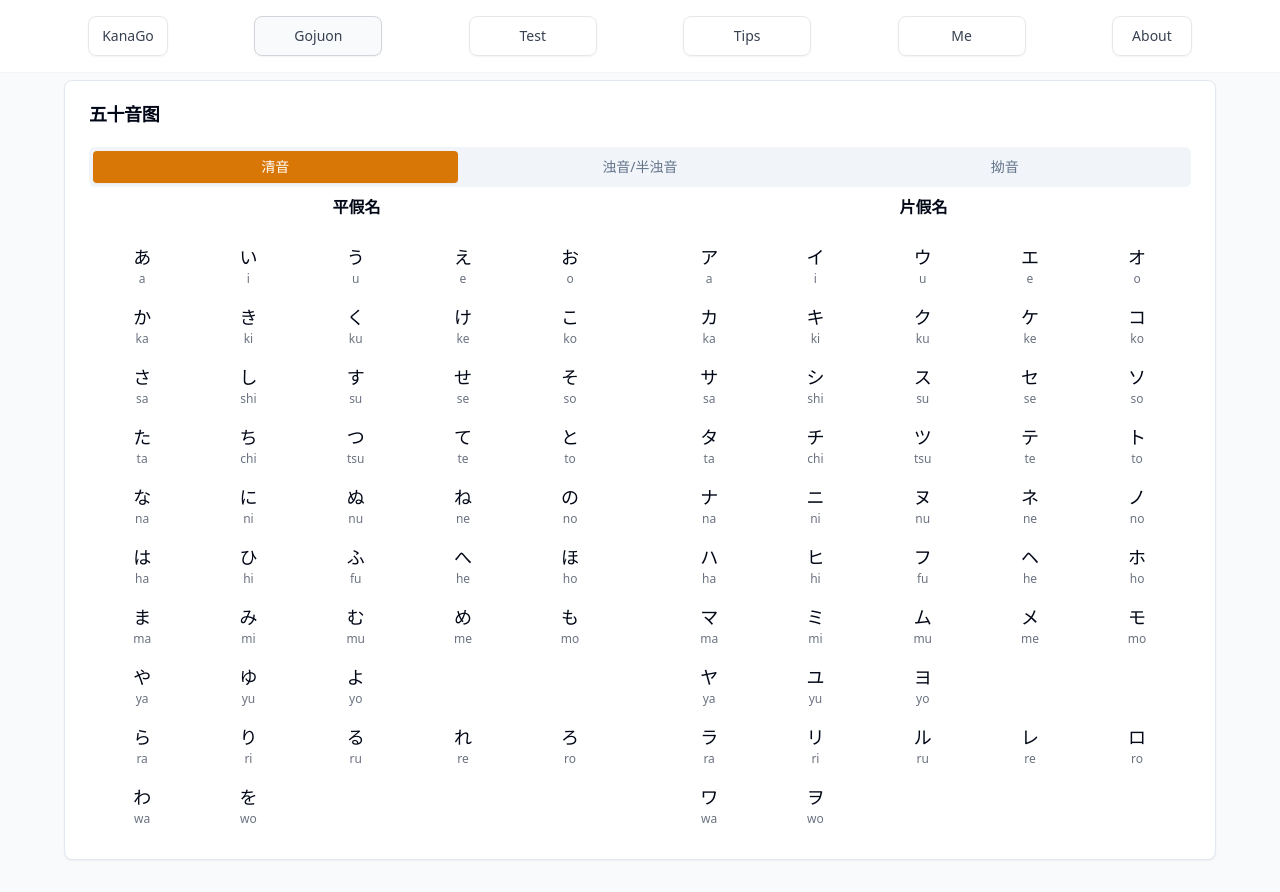
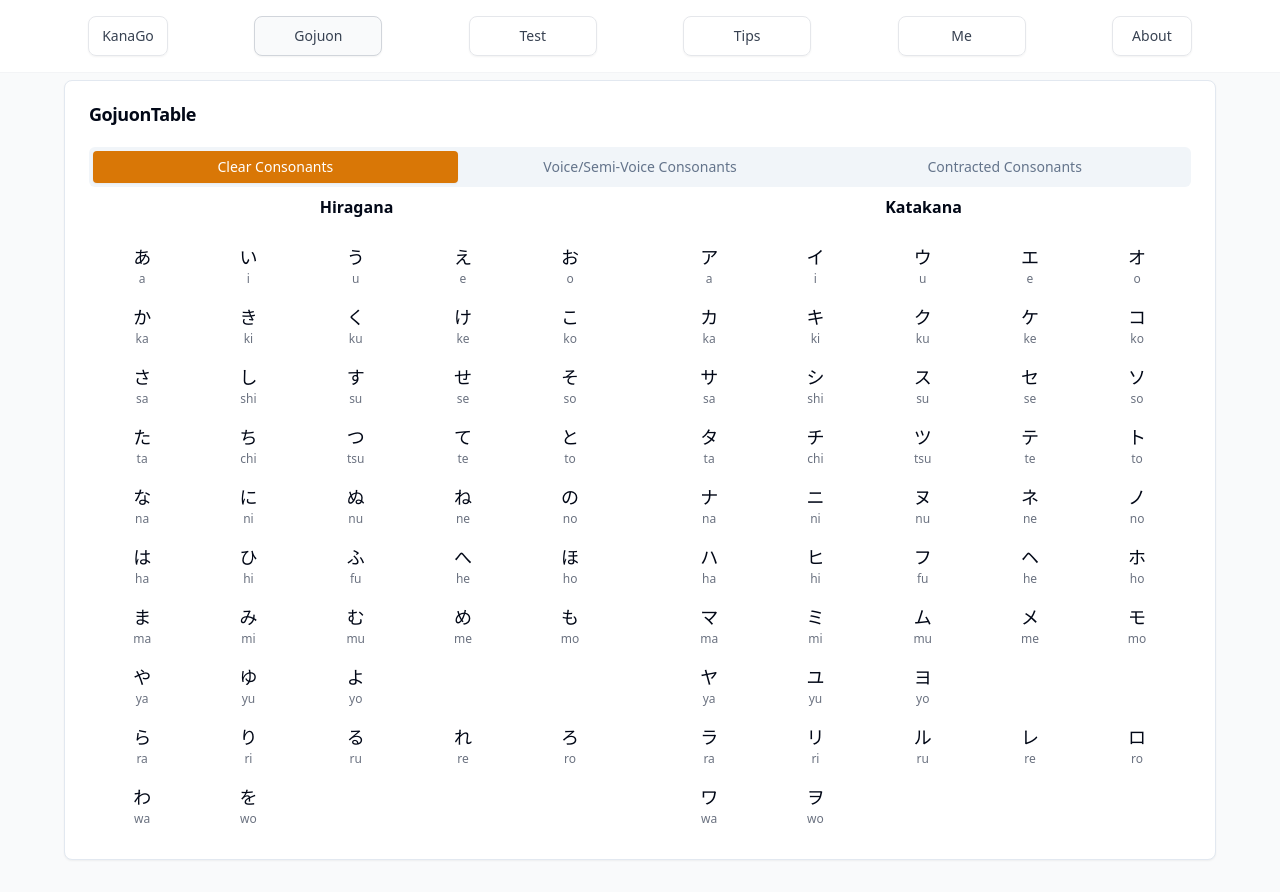
Before and after one commit to Jeremyymxiao/kana-learning, a Next.js app: page / in a window 1280 px wide. Built offline with nearby package versions, Linux system fonts and the light colour scheme.

Commit message:
change chinese to English

```diff
--- a/src/components/japanese/gojuon-table.tsx
+++ b/src/components/japanese/gojuon-table.tsx
@@ -17,7 +17,7 @@ export function GojuonTable() {
   return (
     <Card>
       <CardHeader>
-        <CardTitle>五十音图</CardTitle>
+        <CardTitle>GojuonTable</CardTitle>
       </CardHeader>
       <CardContent>
         <Tabs defaultValue="seion" className="w-full">
@@ -26,19 +26,19 @@ export function GojuonTable() {
               value="seion"
               className="data-[state=active]:bg-amber-600 data-[state=active]:text-white"
             >
-              清音
+              Clear Consonants
             </TabsTrigger>
             <TabsTrigger
               value="dakuon"
               className="data-[state=active]:bg-amber-600 data-[state=active]:text-white"
             >
-              浊音/半浊音
+              Voice/Semi-Voice Consonants
             </TabsTrigger>
             <TabsTrigger
               value="youon"
               className="data-[state=active]:bg-amber-600 data-[state=active]:text-white"
             >
-              拗音
+              Contracted Consonants
             </TabsTrigger>
           </TabsList>
 
@@ -47,7 +47,7 @@ export function GojuonTable() {
             <div className="grid grid-cols-2 gap-8">
               {/* 平假名部分 */}
               <div>
-                <h3 className="text-center mb-4 font-bold">平假名</h3>
+                <h3 className="text-center mb-4 font-bold">Hiragana</h3>
                 <table className="w-full text-center">
                   <tbody>
                     {/* 元音行 */}
@@ -92,7 +92,7 @@ export function GojuonTable() {
 
               {/* 片假名部分 */}
               <div>
-                <h3 className="text-center mb-4 font-bold">片假名</h3>
+                <h3 className="text-center mb-4 font-bold">Katakana</h3>
                 <table className="w-full text-center">
                   <tbody>
                     {/* 元音行 */}
@@ -141,7 +141,7 @@ export function GojuonTable() {
             <div className="grid grid-cols-2 gap-8">
               {/* 平假名部分 */}
               <div>
-                <h3 className="text-center mb-4 font-bold">平假名</h3>
+                <h3 className="text-center mb-4 font-bold">Hiragana</h3>
                 <table className="w-full text-center">
                   <tbody>
                     {gojuonData.dakuon.consonants.map((row, rowIndex) => (
@@ -168,7 +168,7 @@ export function GojuonTable() {
 
               {/* 片假名部分 */}
               <div>
-                <h3 className="text-center mb-4 font-bold">片假名</h3>
+                <h3 className="text-center mb-4 font-bold">Katakana</h3>
                 <table className="w-full text-center">
                   <tbody>
                     {gojuonData.dakuon.consonants.map((row, rowIndex) => (
@@ -200,7 +200,7 @@ export function GojuonTable() {
             <div className="grid grid-cols-2 gap-8">
               {/* 平假名部分 */}
               <div>
-                <h3 className="text-center mb-4 font-bold">平假名</h3>
+                <h3 className="text-center mb-4 font-bold">Hiragana</h3>
                 <table className="w-full text-center">
                   <tbody>
                     {gojuonData.youon.combinations.map((row, rowIndex) => (
@@ -227,7 +227,7 @@ export function GojuonTable() {
 
               {/* 片假名部分 */}
               <div>
-                <h3 className="text-center mb-4 font-bold">片假名</h3>
+                <h3 className="text-center mb-4 font-bold">Katakana</h3>
                 <table className="w-full text-center">
                   <tbody>
                     {gojuonData.youon.combinations.map((row, rowIndex) => (
```
